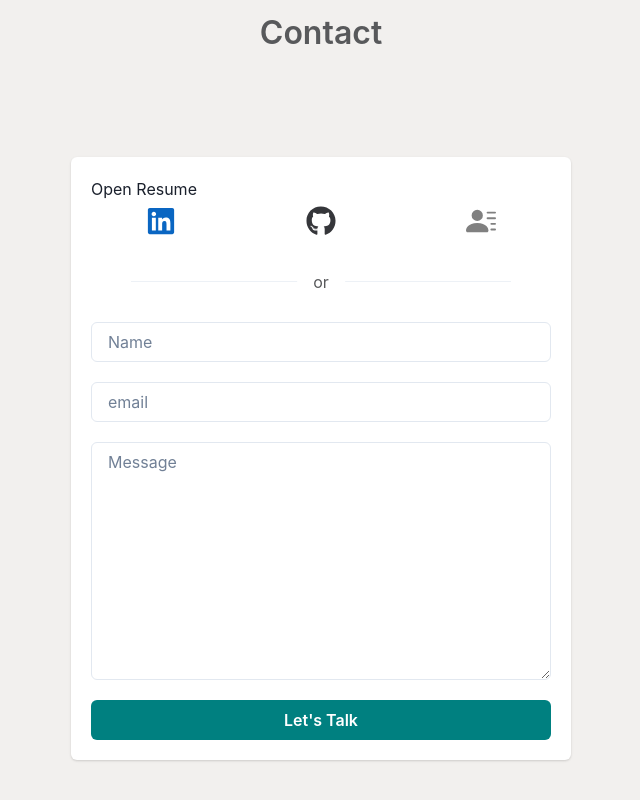
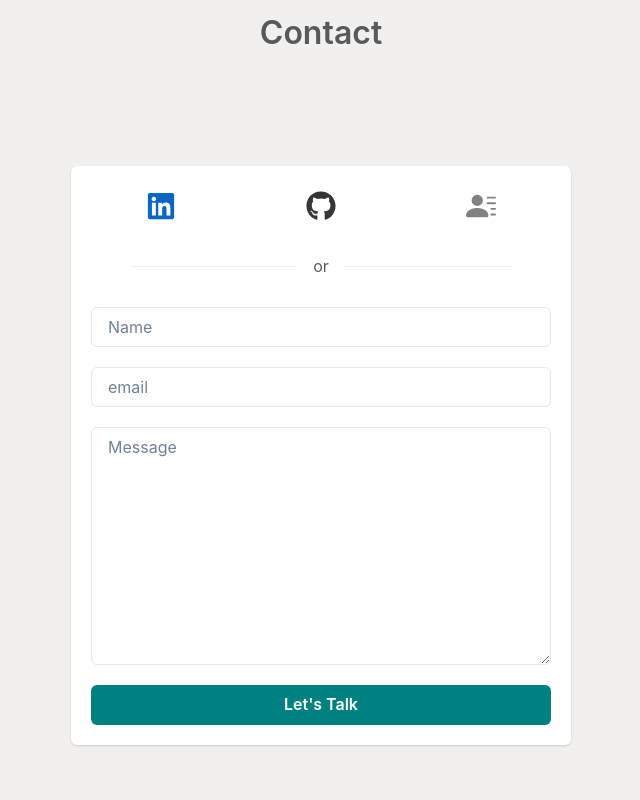
Before and after one commit to jeffy-evangelista/portfolio, a React (Vite) app: page / in a window 1280 px wide. Shown: the part 3766-4566 px from the top of the page, without its empty margins (319-959 px from the left). Built offline with nearby package versions, Linux system fonts and the light colour scheme.

Commit message:
deleted download pdf

```diff
--- a/src/components/Landingpage/Contact.tsx
+++ b/src/components/Landingpage/Contact.tsx
@@ -15,7 +15,6 @@ import React from "react";
 import { FaGithub, FaLinkedin } from "react-icons/fa";
 import { BsPersonLinesFill } from "react-icons/bs";
 import SocialLink from "components/Contact/SocialLink";
-import ResumeFile from "assets/Jeffy Evangelista.pdf";
 type ContactProps = {};
 
 const Contact: React.FC<ContactProps> = () => {
@@ -43,11 +42,6 @@ const Contact: React.FC<ContactProps> = () => {
     <CustomSection sectionName="contact" sectionTitle="Contact">
       <Card w={{ base: "350px", md: "500px" }}>
         <CardBody>
-          <div>
-            <a href={ResumeFile} target="_blank" rel="noreferrer">
-              <button>Open Resume</button>
-            </a>
-          </div>
           <Flex justify={"space-between"} px={"50px"}>
             {socialLinks.map((link, index) => (
               <SocialLink
```
Also changed, not shown: 1 other file (tests, documents, lock files or other folders).
